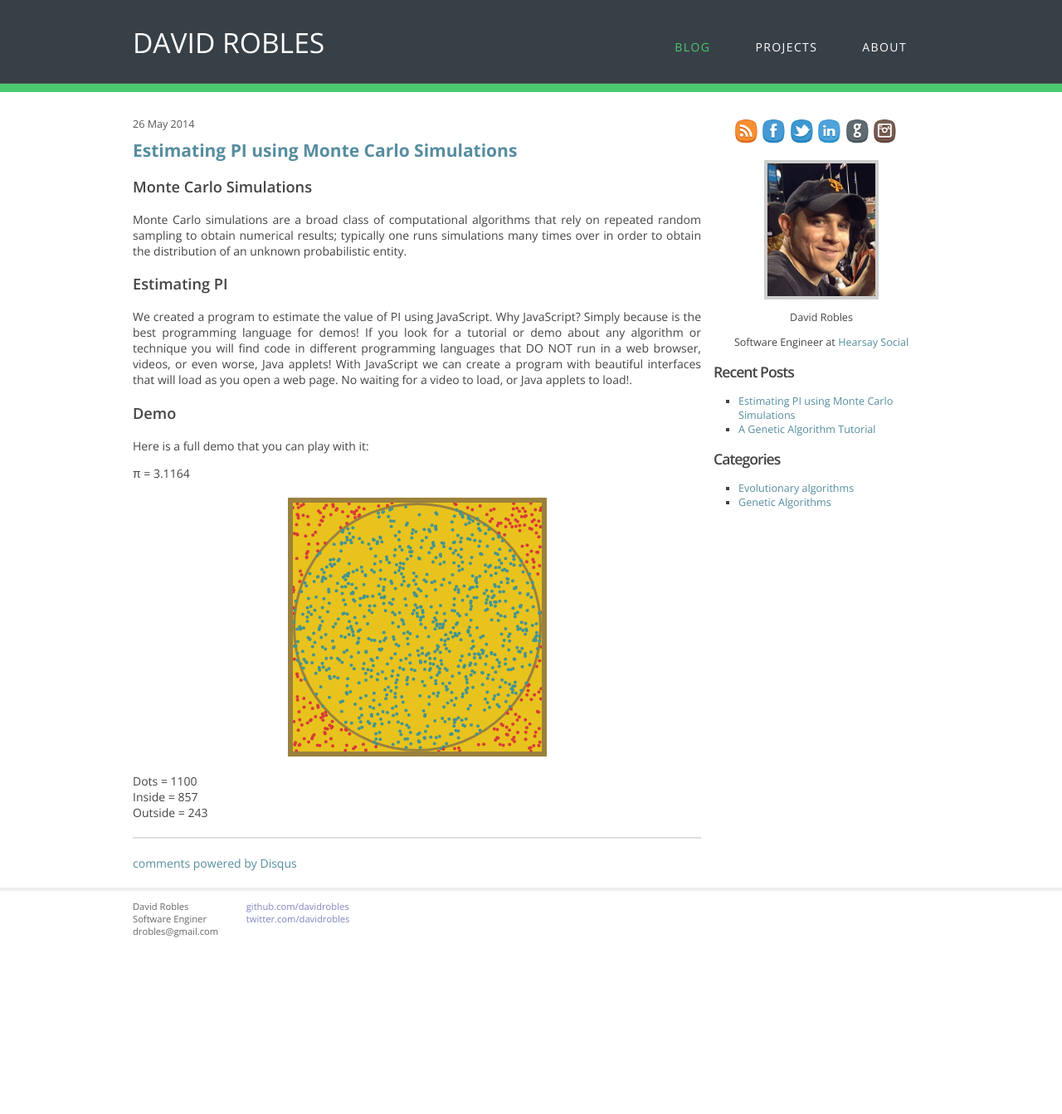
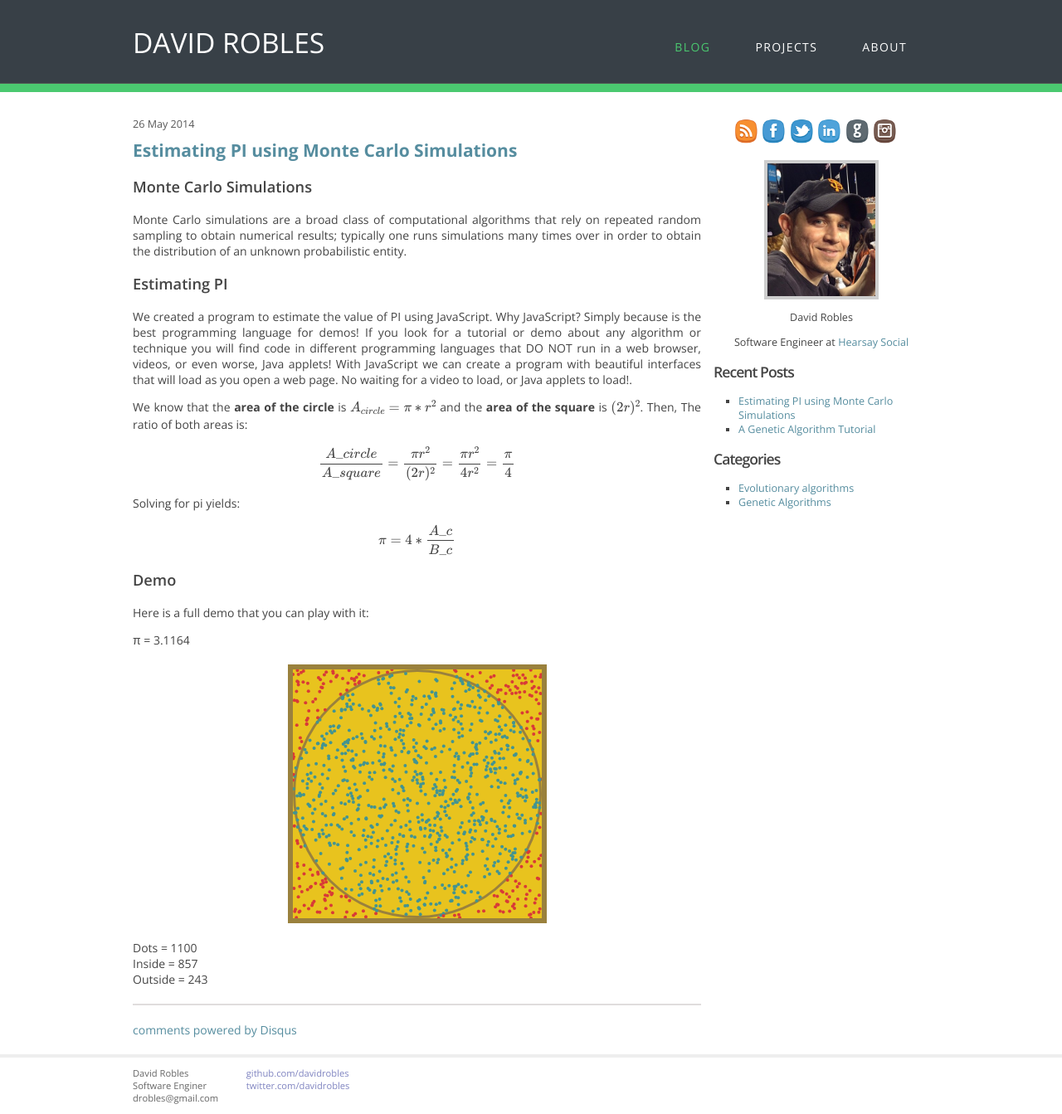
Before and after one commit to davidrobles/davidrobles.github.io, a Jekyll site: the page built from _posts/2014-06-05-estimating-pi-using-monte-carlo-simulations.md, in a window 1280 px wide. Shown: the whole page at 83% size. Built offline with Jekyll 4.4.1, drawn with Linux system fonts in a browser that asks for light colours; Markdown is read by kramdown in place of the engine named in the settings; formulas are drawn with MathJax 3; comment, search, counter and statistics services are not loaded; before the commit the page ends 1141 px from its top, so only the background shows below that.

Commit message:
more mc changes

```diff
--- a/_posts/2014-06-05-estimating-pi-using-monte-carlo-simulations.md
+++ b/_posts/2014-06-05-estimating-pi-using-monte-carlo-simulations.md
@@ -5,6 +5,8 @@ date:       2014-05-26 09:48:16
 comments:   true
 categories: [Evolutionary algorithms, Genetic Algorithms]
 ---
+
+<script src="http://cdn.mathjax.org/mathjax/latest/MathJax.js?config=TeX-AMS-MML_HTMLorMML"></script>
 
 ### Monte Carlo Simulations
 
@@ -21,6 +23,15 @@ videos, or even worse, Java applets! With JavaScript we can create a program wit
 interfaces that will load as you open a web page. No waiting for a video to load, or Java applets to
 load!.
 
+We know that the **area of the circle** is \\( A\_{circle} = \pi * r^2 \\) and the **area of the
+square** is \\( (2r)^2 \\). Then, The ratio of both areas is:
+
+$$ \frac{A\_{circle}}{A\_{square}} = \frac{\pi r^2}{(2r)^2} = \frac{\pi r^2}{4 r^2} = \frac{\pi}{4} $$
+
+Solving for pi yields:
+
+$${ \pi = 4 * \frac{A\_c}{B\_c} }$$
+
 ### Demo
 
 Here is a full demo that you can play with it:
--- a/js/mc-pi.js
+++ b/js/mc-pi.js
@@ -103,7 +103,7 @@ MCPI.View.prototype = {
 
 (function() {
 
-    var model = new MCPI.Model();
+    var model = new MCPI.Model(10000);
     var view = new MCPI.View({
         canvas: document.getElementById("pi-mc"),
         lineWidth: 3,
```
